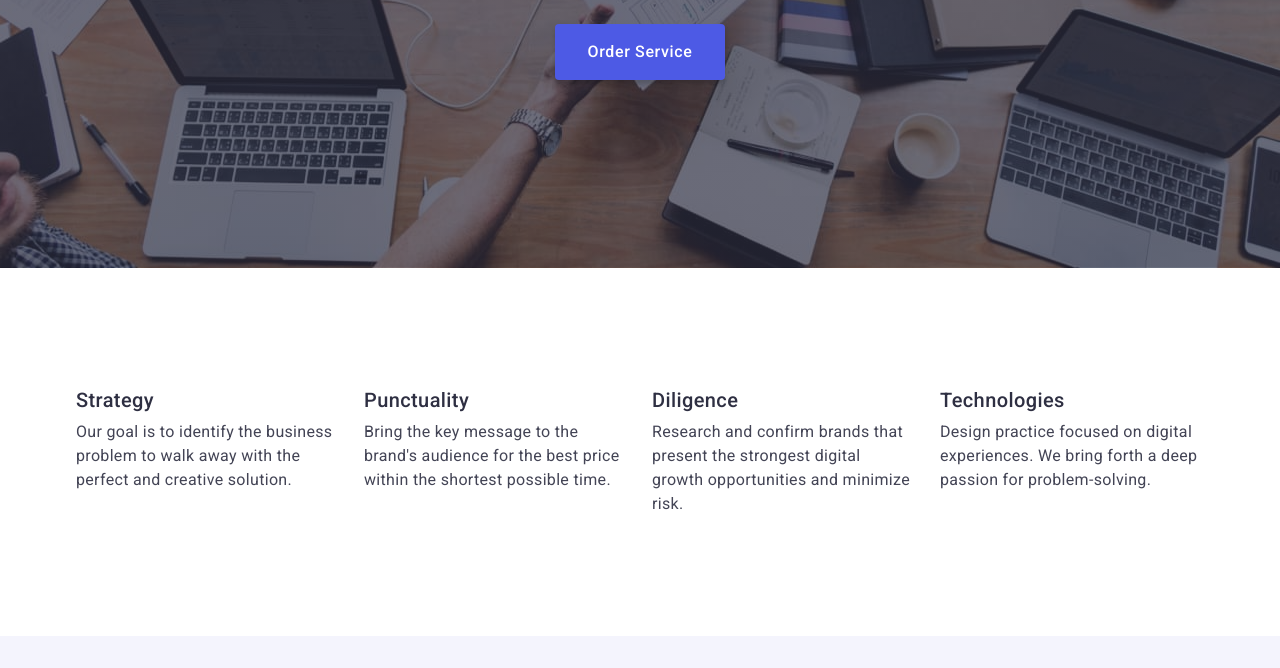
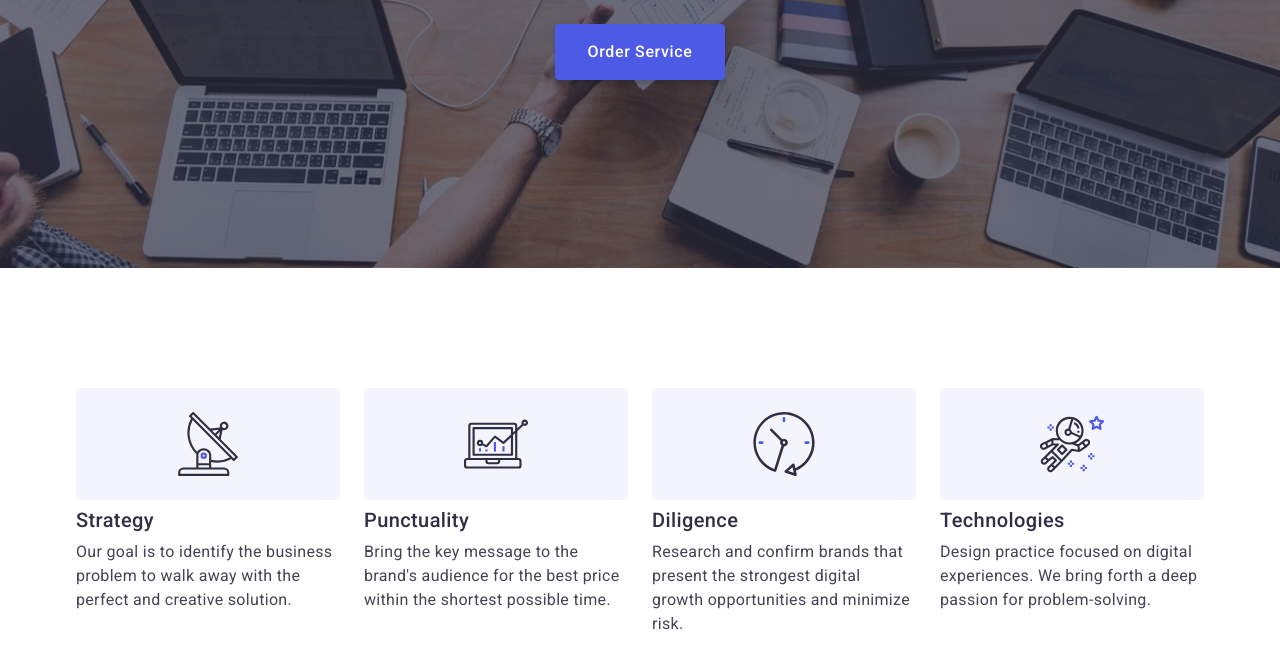
Before and after one commit to AlexSandr90/goit-markup-hw-04, a plain HTML site: page index.html in a window 1280 px wide. Shown: the part 404-1072 px from the top of the page. Drawn offline with nearby package versions, Linux system fonts and the light colour scheme.

Commit message:
added icons to Main Principles Section

```diff
--- a/css/styles.css
+++ b/css/styles.css
@@ -251,6 +251,19 @@ body {
     color: #434455;
 }
 
+.principles-icon-container {
+    display: flex;
+    align-items: center;
+    justify-content: center;
+    height: 112px;
+    background-color: #f4f4fd;
+    border-radius: 4px;
+    margin-bottom: 8px;
+
+}
+.principles-icon {
+}
+
 .main-principles-item-header {
     font-size: 20px;
     font-weight: 500;
--- a/index.html
+++ b/index.html
@@ -61,6 +61,11 @@
         <h2 class="visually-hidden">Main Princilpes</h2>
         <ul class="main-principles">
           <li class="main-principles_item">
+            <div class="principles-icon-container">
+              <svg class="principles-icon" width="64" height="64" >
+                <use href="./images/icons.svg#antenna"></use>
+              </svg>
+            </div>
             <h3 class="main-principles-item-header">Strategy</h3>
             <p class="main-principles-item-text">
               Our goal is to identify the business problem to walk away with
@@ -68,6 +73,11 @@
             </p>
           </li>
           <li class="main-principles_item">
+            <div class="principles-icon-container">
+              <svg class="principles-icon" width="64" height="64" >
+                <use href="./images/icons.svg#diagram"></use>
+              </svg>
+            </div>
             <h3 class="main-principles-item-header">Punctuality</h3>
             <p class="main-principles-item-text">
               Bring the key message to the brand's audience for the best price
@@ -75,6 +85,11 @@
             </p>
           </li>
           <li class="main-principles_item">
+            <div class="principles-icon-container">
+              <svg class="principles-icon" width="64" height="64" >
+                <use href="./images/icons.svg#clock"></use>
+              </svg>
+            </div>
             <h3 class="main-principles-item-header">Diligence</h3>
             <p class="main-principles-item-text">
               Research and confirm brands that present the strongest digital
@@ -82,6 +97,11 @@
             </p>
           </li>
           <li class="main-principles_item">
+            <div class="principles-icon-container">
+              <svg class="principles-icon" width="64" height="64" >
+                <use href="./images/icons.svg#astronaut"></use>
+              </svg>
+            </div>
             <h3 class="main-principles-item-header">Technologies</h3>
             <p class="main-principles-item-text">
               Design practice focused on digital experiences. We bring forth a
```
